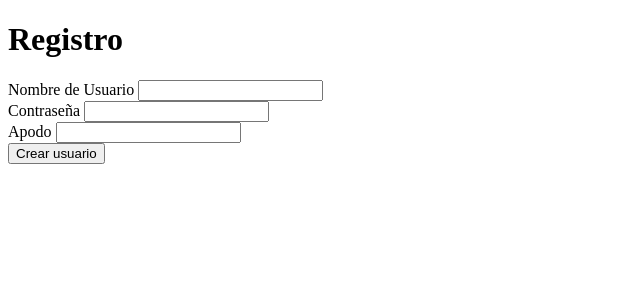
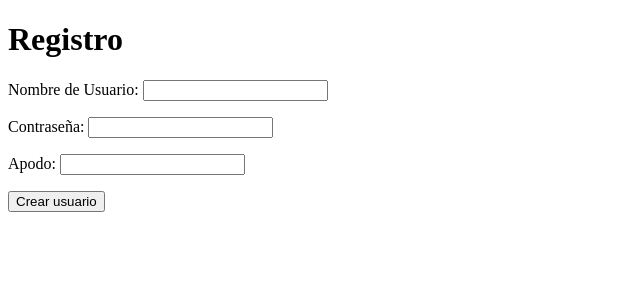
Before and after one commit to DCC-CC4401/2023-1-Grupo-2, a Django app: page /register/ in a window 1280 px wide. Shown: the top 300 px of the page, without its empty margins (0-640 px from the left). Run offline with Django 4.2, Linux system fonts and the light colour scheme.

Commit message:
feat: change register_user.html to DjangoForm

```diff
--- /dev/null
+++ b/finanzapp_proj/finanzapp/forms.py
@@ -0,0 +1,6 @@
+from django import forms
+
+class RegisterUserForm(forms.Form):
+   nombre = forms.CharField(label="Nombre de Usuario")
+   contraseña = forms.CharField(widget=forms.PasswordInput, label="Contraseña")
+   display_name = forms.CharField(label="Apodo")
--- a/finanzapp_proj/finanzapp/templates/register_user.html
+++ b/finanzapp_proj/finanzapp/templates/register_user.html
@@ -9,18 +9,7 @@
    <form method="post">
        {% csrf_token %}
        <div class="form-group">
-           <label for="nombre_usuario">Nombre de Usuario</label>
-           <input type="text" class="form-control" id=nombre_usuario name="nombre" required>
-       </div>
-
-       <div class="form-group">
-           <label for="contraseña">Contraseña</label>
-           <input type="password" class="form-control" id="contraseña" name="contraseña" required>
-       </div>
-
-        <div class="form-group">
-           <label for="display_name">Apodo</label>
-           <input type="text" class="form-control" id="display_name" name="display_name" required>
+            {{ register_form.as_p }}
         </div>
 
         <button type="submit">Crear usuario</button>
--- a/finanzapp_proj/finanzapp/views.py
+++ b/finanzapp_proj/finanzapp/views.py
@@ -3,7 +3,7 @@ from django.http import HttpResponse, HttpResponseRedirect
 from django.contrib.auth import authenticate, login, logout
 from django.shortcuts import redirect, render
 from finanzapp.models import User
-
+from finanzapp.forms import RegisterUserForm
 
 # Create your views here.
 
@@ -28,7 +28,8 @@ def logeado(request):
 
 def register_user(request):
     if request.method == 'GET': #Si estamos cargando la página
-        return render(request, "register_user.html") #Mostrar el template
+        form = RegisterUserForm()
+        return render(request, "register_user.html", {"register_form": form}) #Mostrar el template
 
     elif request.method == 'POST': #Si estamos recibiendo el form de registro
         #Tomar los elementos del formulario que vienen en request.POST
```
Also changed, not shown: finanzapp_proj/db.sqlite3.
